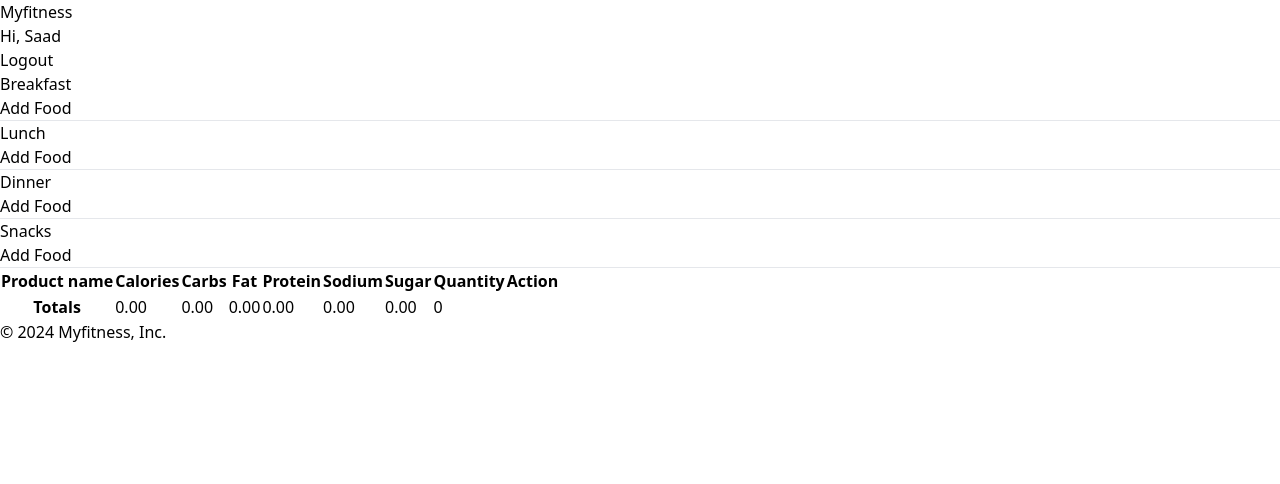
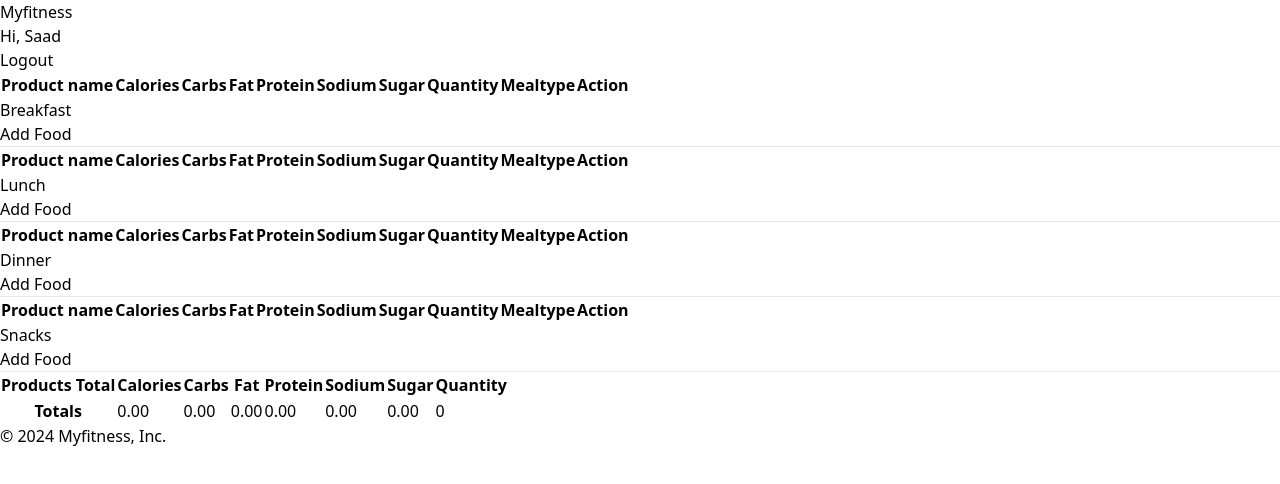
Before and after one commit to SaadRanta/MyFitnessApp, a React (Vite) app: page / in a window 1280 px wide. Shown: the top 484 px of the page. Built offline with nearby package versions, Linux system fonts and the light colour scheme.

Commit message:
Fixed Bugs

```diff
--- a/models/index.js
+++ b/models/index.js
@@ -2,7 +2,7 @@ import mongoose from "mongoose";
 import { FoodItem } from "./food.js";
 
 (async () => {
-    await mongoose.connect(`mongodb://127.0.0.1:27017/Food`);
+    await mongoose.connect(`mongodb+srv://Saad2112326:2112326@fitness.eoc7tkm.mongodb.net/Food`);
     // await mongoose.connect(`mailto:2112326@fitness.eoc7tkm.mongodb.net/Food`);
 
 })();
--- a/src/App.tsx
+++ b/src/App.tsx
@@ -5,8 +5,7 @@ import Header from './components/Header';
 function App() {
   return (
 <>
-    <Header/>
-
+      <Header/>
       <AppRoutes />
       <Footer/>
       </>
--- a/src/Routes.tsx
+++ b/src/Routes.tsx
@@ -1,7 +1,7 @@
 import React from 'react';
 import { Route, Routes, useLocation } from 'react-router-dom';
 import FoodItem from './components/FoodItem';
-import Addfood from './components/Addfood';
+import Addfood from './components/AddFood';
 
 const AppRoutes: React.FC = () => {
   const location = useLocation();
@@ -11,7 +11,7 @@ const AppRoutes: React.FC = () => {
 
 
     <Routes>
-      <Route path="/" element={<Addfood foodData={foodData} />} />
+        <Route path="/" element={<Addfood foodData={foodData} />} />
       <Route path="/fooditem" element={<FoodItem />} />
     </Routes>
   );
--- a/src/components/AddFood.tsx
+++ b/src/components/AddFood.tsx
@@ -23,7 +23,7 @@ const Addfood = () => {
       totals.protein += foodItem['Protein_(g)'] * foodItem.quantity;
       totals.sodium += foodItem['Sodium_(mg)'] * foodItem.quantity;
       totals.sugar += foodItem['Sugar_Tot_(g)'] * foodItem.quantity;
-      totals.quantity += Number(foodItem.quantity);
+      totals.quantity += Number(foodItem.quantity );
       return totals;
     }, {
       calories: 0,
@@ -43,18 +43,6 @@ const Addfood = () => {
       <div className="w-full">
         {["Breakfast", "Lunch", "Dinner", "Snacks"].map((mealType, index) => (
           <div key={index} className="flex flex-col">
-            <h3 className="text-[#00548F] text-xl font-bold">{mealType}</h3>
-            <p className="mt-3">
-              <Link to="/FoodItem" className="text-blue-500 hover:underline">
-                Add Food
-              </Link>
-            </p>
-            <hr className="mt-3 w-full border-t-2" />
-          </div>
-        ))}
-      </div>
-
-      <div className="flex items-center shadow-md sm:rounded-lg ">
                  <table className="w-full text-sm text-left rtl:text-right text-gray-500 dark:text-gray-400">
           <thead className="text-xs text-white uppercase bg-[#00548F] ">
             <tr>
@@ -83,12 +71,18 @@ const Addfood = () => {
                 Quantity
               </th>
               <th scope="col" className="px-6 py-3">
+                Mealtype
+              </th>
+              <th scope="col" className="px-6 py-3">
                 Action
               </th>
             </tr>
           </thead>
           <tbody>
-            {foodData.map((foodItem, index) => (
+          <h3 className="text-[#00548F] text-xl font-bold">{mealType}</h3>
+          {foodData
+                      .filter((foodItem) => foodItem.mealType === mealType)
+                      .map((foodItem, index) => (
               <tr key={index} className="  border-b ">
                 <th
                   scope="row"
@@ -115,6 +109,7 @@ const Addfood = () => {
                   {(foodItem["Sugar_Tot_(g)"] * foodItem.quantity).toFixed(2)}
                 </td>
                 <td className="px-6 py-4">{foodItem.quantity}</td>
+                <td className="px-6 py-4">{foodItem.mealType}</td>
                 <td className="px-6 py-4">
                   <a
                     href="#"
@@ -127,7 +122,48 @@ const Addfood = () => {
               </tr>
             ))}
           </tbody>
-          <tfoot>
+
+        </table>
+
+            <p className="mt-3">
+              <Link to="/FoodItem" className="text-blue-500 hover:underline">
+                Add Food
+              </Link>
+            </p>
+            <hr className="mt-3 w-full border-t-2" />
+          </div>
+        ))}
+           <table>
+           <thead className="text-xs text-white uppercase bg-[#00548F] ">
+            <tr>
+              <th scope="col" className="px-6 py-3">
+                Products Total
+              </th>
+              <th scope="col" className="px-6 py-3">
+                Calories
+              </th>
+              <th scope="col" className="px-6 py-3">
+                Carbs
+              </th>
+              <th scope="col" className="px-6 py-3">
+                Fat
+              </th>
+              <th scope="col" className="px-6 py-3">
+                Protein
+              </th>
+              <th scope="col" className="px-6 py-3">
+                Sodium
+              </th>
+              <th scope="col" className="px-6 py-3">
+                Sugar
+              </th>
+              <th scope="col" className="px-6 py-3">
+                Quantity
+              </th>
+
+            </tr>
+          </thead>
+               <tbody>
                <tr className="">
                   <th
                     scope="row"
@@ -135,7 +171,6 @@ const Addfood = () => {
                   >
                     Totals
                   </th>
-
                   <td className="px-6 py-3 font-bold">
                     {totals.calories.toFixed(2)}
                   </td>
@@ -150,11 +185,15 @@ const Addfood = () => {
                   <td className="px-6 py-3 font-bold">{totals.sugar.toFixed(2)}</td>
                   <td className="px-6 py-3 font-bold">{totals.quantity}</td>
                 </tr>
-          </tfoot>
+               </tbody>
             </table>
+      </div>
+
+      <div className="flex items-center shadow-md sm:rounded-lg ">
       </div>
     </div>
   );
 };
 
 export default Addfood;
+{/* */}
```
Also changed, not shown: src/components/Items.tsx (deleted, +0 -24 lines), 1 other file (tests, documents, lock files or other folders). Lines whose indentation alone changed are shown as unchanged.
